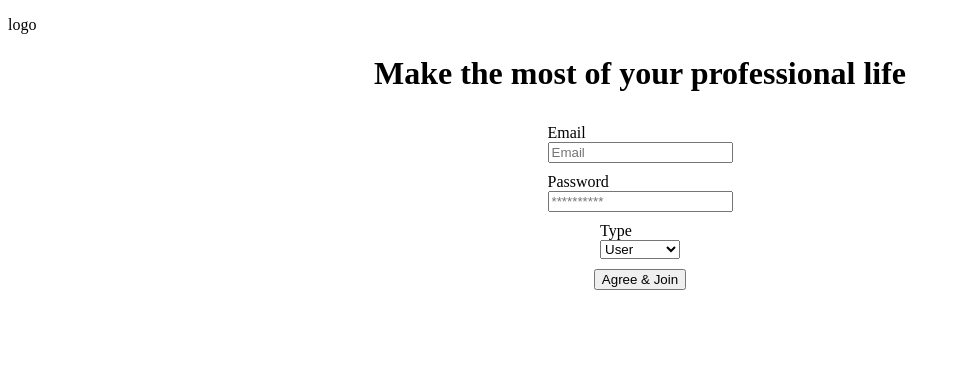
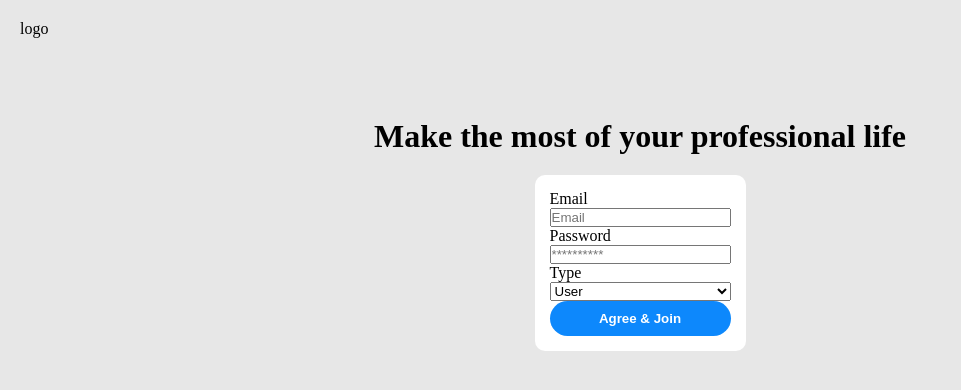
Before and after one commit to HanadiHosri/linkedin-clone, a React (Create React App) app in the folder frontend/: page / in a window 1280 px wide. Shown: the top 390 px of the page, without its empty margins (0-961 px from the left). Built offline with nearby package versions, Linux system fonts and the light colour scheme.

Commit message:
styling signup form

```diff
--- a/frontend/src/pages/Authentication/components/Signup.jsx
+++ b/frontend/src/pages/Authentication/components/Signup.jsx
@@ -5,14 +5,14 @@ const Signup = () => {
     const [credentials, setCredentials] = useState({email: "", password: "" });
 
     return(
-        <div>
+        <div className="page">
             <div>
                 <header className="header">
                     <div><p>logo</p></div>
                     <h1>Make the most of your professional life</h1>
                 </header>
-                <div>
-                    <form className="form flex column center">
+                <div className="form-container flex column center">
+                    <form className="form">
                         <div className="flex column">
                             <label htmlFor="email">Email</label>
                             <input
--- a/frontend/src/pages/Authentication/style.css
+++ b/frontend/src/pages/Authentication/style.css
@@ -1,5 +1,33 @@
+ * {
+    padding: 0;
+    margin: 0;
+    box-sizing: border-box;
+}
+
+.page {
+    width: 100vw;
+    height: 100vh;
+    background-color: rgba(201, 201, 201, 0.452);
+}
+
+.header {
+    padding: 20px;
+}
+
 .header h1 {
+    padding-top: 80px;
     text-align: center;
+}
+
+.form-container {
+    gap: 20px;
+}
+
+.form {
+    background-color: white;
+    padding: 15px;
+    border-radius: 10px;
+    gap: 10px;
 }
 
 .flex {
@@ -10,12 +38,19 @@
     flex-direction: column;
 }
 
-.form {
-    padding: 10px;
-    gap: 10px;
-}
-
 .center {
    justify-content: center;
    align-items: center;
 }
+
+.form > button {
+    width: 100%;
+    border-radius: 20px;
+    background-color: rgb(13, 136, 252);
+    border: none;
+    color: white;
+    font-weight: bold;
+    padding: 10px 0px ;
+    cursor: pointer;
+
+}
```
